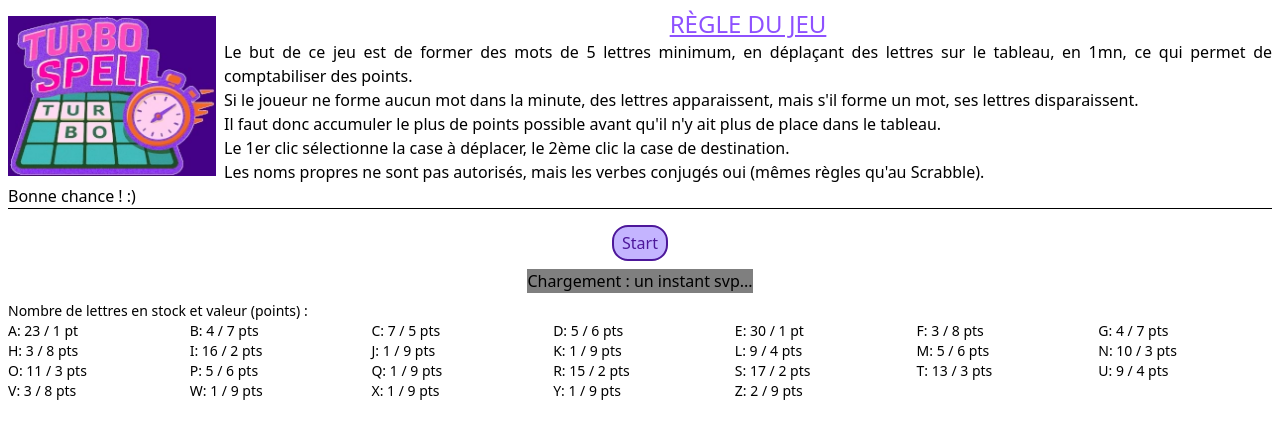
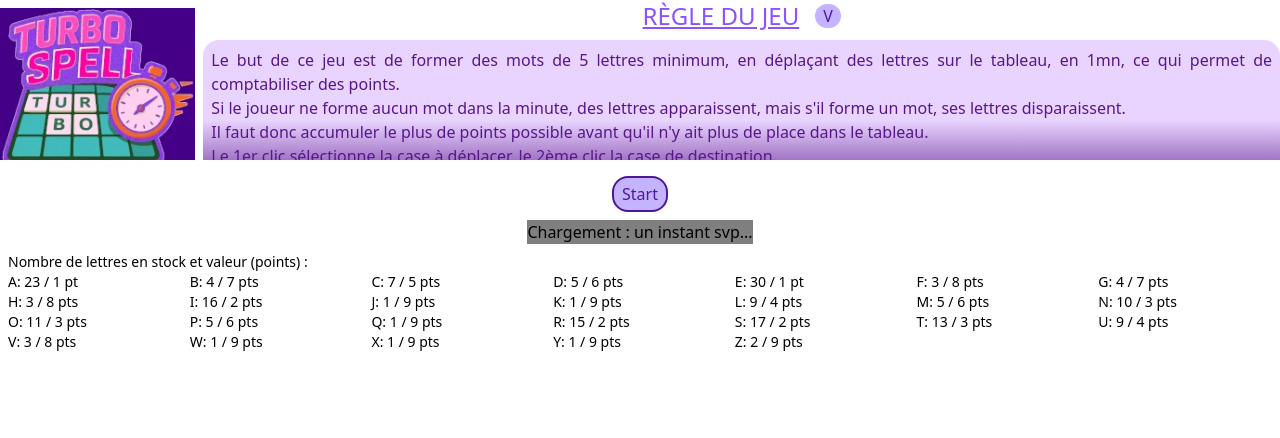
Before and after one commit to Sylvie-C/turbospell, a React (Vite) app: page / in a window 1280 px wide. Shown: the top 438 px of the page. Built offline with nearby package versions, Linux system fonts and the light colour scheme; no server answers.

Commit message:
hide game rules with button show

```diff
--- a/src/App.jsx
+++ b/src/App.jsx
@@ -62,6 +62,7 @@ export default function App() {
           className={`
             ${ gameOver && "pointer-events-none"}
             my-2 py-1 px-2 border-2 rounded-2xl hover:cursor-pointer hover:transition-colors
+            transition-all duration-300 ease-in-out
             dark:hover:bg-violet-300 dark:hover:text-violet-900 dark:hover:border-violet-900
             hover:bg-violet-900 hover:text-violet-300 hover:border-violet-300
           bg-violet-300 text-violet-900 border-violet-900
--- a/src/components/Header.jsx
+++ b/src/components/Header.jsx
@@ -1,11 +1,16 @@
+import { useState , useEffect } from "react"
+
 import logoSmall from '../assets/logo_92x75.webp'
 import logoLarge from '../assets/logo_210x172.webp'
 
 export default function Header () {
 
+  const [ showRules , setShowRules ] = useState(false)
+
   return (
-    <header className="m-2">
+    <header className= { `flex ${ showRules ? "h-fit" : "overflow-hidden h-[100px] sm:h-40" } ` } >
 
+      {/* Game logo */}
       <img
         srcSet={`
           ${logoSmall} 92w,
@@ -13,14 +18,41 @@ export default function Header () {
         `}
         sizes="(max-width: 639px) 92px, 208px"
         src={logoLarge}
-        className="float-left mt-5 mr-2 w-[92px] h-[75px] sm:w-52 sm:h-40 sm:mt-2"
         alt="TurboSpell logo"
         loading="lazy"
+        className= "mt-5 mr-2 w-[92px] sm:w-52 h-[75px] sm:h-40 sm:mt-2"
       />
 
-        <h2 className="text-center sm:text-2xl text-violet-500 underline">RÈGLE DU JEU</h2>
+      {/* Game Rules */}
+      <div className= "relative sm:w-full flex flex-col" >
 
-        <div className="text-sm sm:text-base text-justify">
+        {/* Title + button */}
+        <div className= "flex justify-center items-center mb-2" >
+
+          <h2 className="mr-4 sm:text-2xl text-violet-500 underline">RÈGLE DU JEU</h2>
+
+          <button className= { `w-fit h-fit rounded-full px-2 flex items-center hover:cursor-pointer
+          transition-all duration-300 ease-in-out
+          dark:hover:bg-violet-300 dark:hover:text-violet-900 dark:hover:border-violet-900
+          hover:bg-violet-900 hover:text-violet-300 hover:border-violet-300
+          bg-violet-300 text-violet-900 border-violet-900
+          dark:bg-violet-900 dark:text-violet-300 dark:border-violet-300
+          ${ showRules ? "rotate-180" : "rotate-0" }
+          ` }
+          aria-label="Lire les règles du jeu"
+
+          onClick = { () => setShowRules(!showRules) }
+          >
+            V
+          </button>
+
+        </div>
+
+        {/* Text rules */}
+        <div className= { ` h-full bg-purple-200 text-purple-900 dark:bg-purple-900 dark:text-purple-200 rounded-2xl p-2 text-sm sm:text-base text-justify
+          ${ !showRules && "bg-gradient-to-t from-purple-900 dark:from-purple-200 via-transparent to-transparent" }
+        ` } >
+
           <p>Le but de ce jeu est de former des mots de 5 lettres minimum, en déplaçant des lettres sur le tableau, en 1mn, ce qui permet de comptabiliser des points. </p>
           <p>Si le joueur ne forme aucun mot dans la minute, des lettres apparaissent, mais s'il forme un mot, ses lettres disparaissent.</p>
           <p>Il faut donc accumuler le plus de points possible avant qu'il n'y ait plus de place dans le tableau.</p>
@@ -28,7 +60,8 @@ export default function Header () {
           <p>Les noms propres ne sont pas autorisés, mais les verbes conjugés oui (mêmes règles qu'au Scrabble). </p>
           <p>Bonne chance ! :)</p>
         </div>
-        <hr className="m-y-2"/>
+
+      </div>
 
     </header>
   )
```
